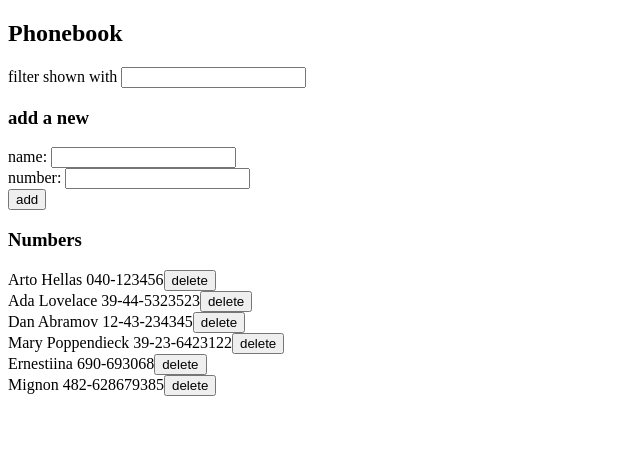
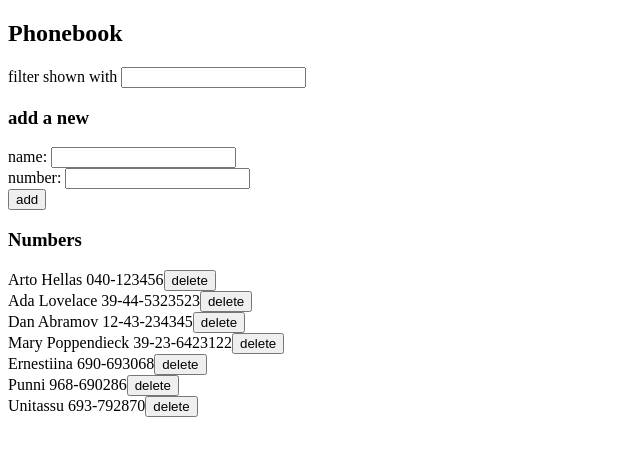
Before and after one commit to SariPollux/fullstack, a React (Create React App) app in the folder osa2/puhelinluettelo/: page / in a window 1280 px wide. Shown: the top 456 px of the page, without its empty margins (0-640 px from the left). Built offline with nearby package versions, Linux system fonts and the light colour scheme; data requests are answered from the project's data file.

Commit message:
Tehtävä 2.17: puhelinluettelo step9 valmis

```diff
--- a/osa2/puhelinluettelo/db.json
+++ b/osa2/puhelinluettelo/db.json
@@ -26,9 +26,14 @@
       "id": 5
     },
     {
-      "name": "Mignon",
-      "number": "482-628679385",
+      "name": "Punni",
+      "number": "968-690286",
       "id": 8
+    },
+    {
+      "name": "Unitassu",
+      "number": "693-792870",
+      "id": 9
     }
   ]
 }
--- a/osa2/puhelinluettelo/src/App.js
+++ b/osa2/puhelinluettelo/src/App.js
@@ -65,12 +65,13 @@ const App = () => {
 
 
   const removePerson = (person) => {
-     if (window.confirm(`Delete ${person.name} ?`)){
+      if (window.confirm(`Delete ${person.name} ?`)){
 
       personService
       .remove(person.id)
       .then(response =>{
-        setPersons(response.data)
+        console.log(response)
+        setPersons(persons.filter(p => p.id !==person.id))
       })
     }
     console.log(`${person.id} needs to be removed`)
```
